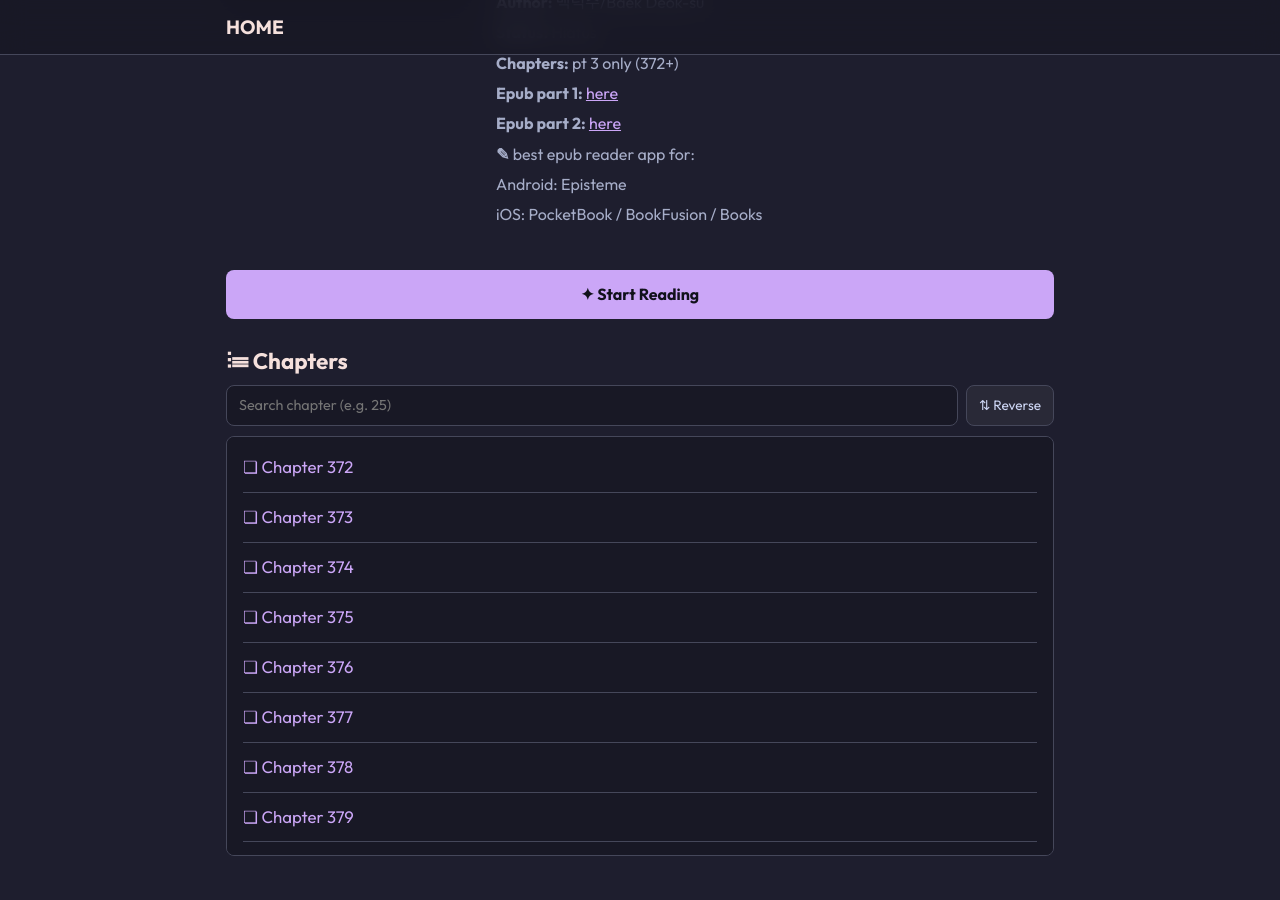
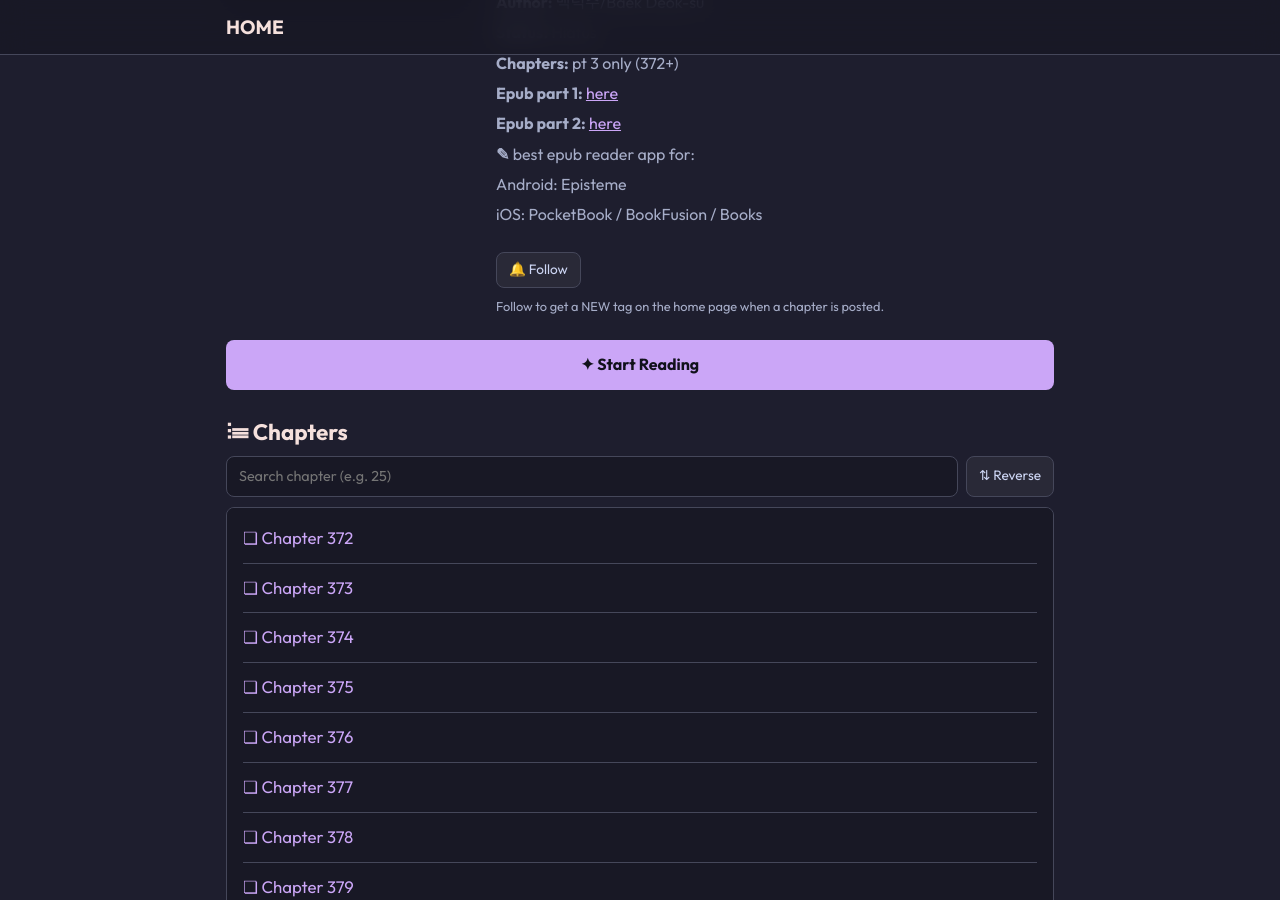
Before and after one commit to soleumn/soleumn.github.io, a Jekyll site: the page built from _novels/gsgw.md, in a window 1280 px wide and 900 px high, scrolled down 439 px. Built offline with Jekyll 4.4.1, drawn with Linux system fonts in a browser that asks for light colours.

Commit message:
Update novel.html

```diff
--- a/_layouts/novel.html
+++ b/_layouts/novel.html
@@ -4,7 +4,7 @@ layout: default
 {% assign prefix = "_chapters/" | append: page.slug | append: "/" %}
 {% assign caps = site.chapters | where_exp: "p", "p.path contains prefix" | sort: "capitulo" %}
 
-<div id="reader-root" data-kind="novel" data-slug="{{ page.slug }}">
+<div id="reader-root" data-kind="novel" data-slug="{{ page.slug }}" data-count="{{ caps.size }}">
 
   <div class="novel-head">
     <div class="novel-cover">
@@ -27,6 +27,8 @@ layout: default
         {% for l in page.links %}<strong>{{ l.name }}:</strong> <a href="{{ l.url }}" target="_blank" rel="noopener">here</a><br>{% endfor %}
         {% if page.desc %}<strong>✎</strong> {{ page.desc }}<br>{% endif %}
       </p>
+      <button id="btnFollow" class="reader-btn btn-follow" data-action="toggle-follow">🔔 Follow</button>
+      <p class="follow-hint">Follow to get a NEW tag on the home page when a chapter is posted.</p>
     </div>
   </div>
 
@@ -44,7 +46,7 @@ layout: default
   <div class="chapter-scrollbox">
     <ul id="lista-capitulos">
       {% for c in caps %}
-      <li class="item-capitulo"><a href="{{ c.url | relative_url }}">❏ {{ c.title }}{% if c.subtitle %} — {{ c.subtitle }}{% endif %}</a></li>
+      <li class="item-capitulo" data-i="{{ forloop.index }}"><a href="{{ c.url | relative_url }}">❏ {{ c.title }}{% if c.subtitle %} — {{ c.subtitle }}{% endif %}</a></li>
       {% endfor %}
     </ul>
   </div>
```
